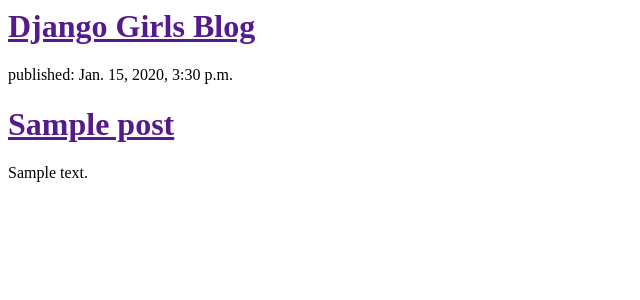
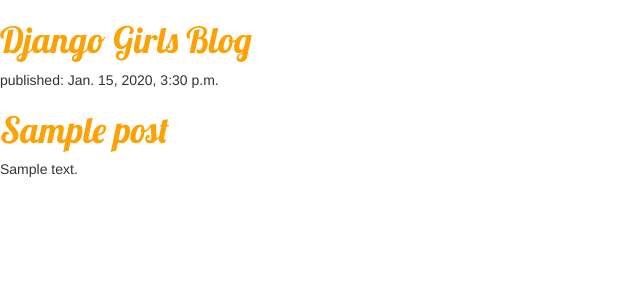
Before and after one commit to vishal9194/my-first-blog, a Django app: template blog/templates/blog/post_list.html in a window 1280 px wide. Shown: the top 300 px of the page, without its empty margins (0-640 px from the left). Run offline with Django 3.2, Linux system fonts and the light colour scheme; the template is opened without the code that fills it: values that come from a table or form of the project are taken from there, others are empty; tables that the repository leaves empty hold one stand-in row (values such as "Sample post"); some libraries are stand-ins or nearby versions.

Commit message:
css files added

```diff
--- /dev/null
+++ b/blog/static/css/blog.css
@@ -0,0 +1,4 @@
+h1 a {
+color: #FCA205;
+font-family:'Lobster';
+}
--- a/blog/templates/blog/post_list.html
+++ b/blog/templates/blog/post_list.html
@@ -1,11 +1,17 @@
+{% load staticfiles %}
 <html>
 <head>
+<link rel="stylesheet" href="//maxcdn.bootstrapcdn.com/bootstrap/3.2.0/css/bootstrap.min.css">
+<link rel="stylesheet" href="//maxcdn.bootstrapcdn.com/bootstrap/3.2.0/css/bootstrap-theme.min.css">
+<link href="//fonts.googleapis.com/css?family=Lobster&subset=latin,latin-ext" rel="stylesheet" type="text/css">
+<link rel="stylesheet" href="{% static 'css/blog.css' %}">
 <title>Django Girls blog</title>
 </head>
 <body>
 <div>
 <h1><a href="">Django Girls Blog</a></h1>
 </div>
+
 {% for post in posts %}
 <div>
 <p>published: {{ post.published_date }}</p>
```
